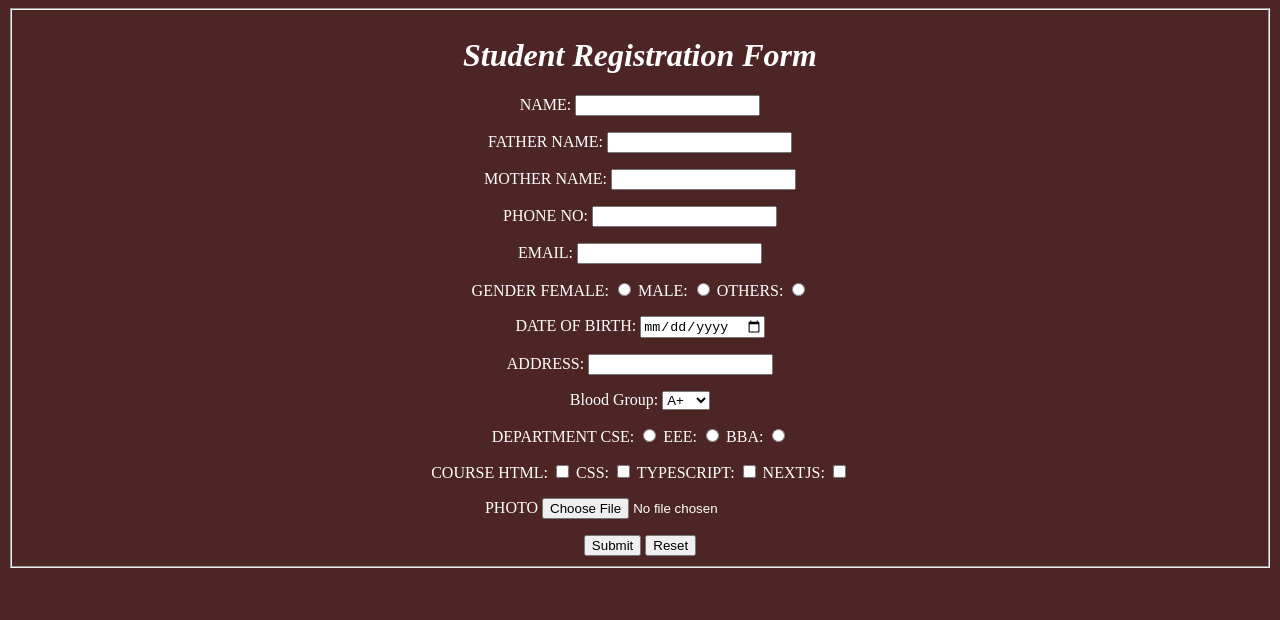
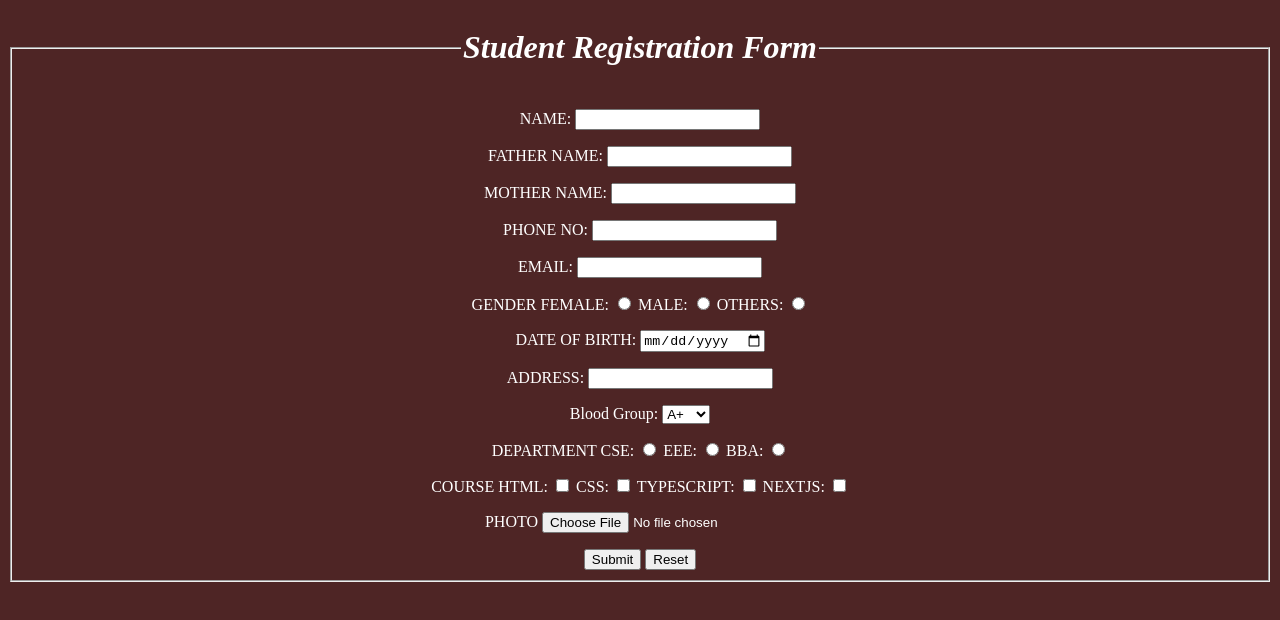
Before and after one commit to aliza-moin18/HTML-PROJECTS, a plain HTML site: page Student Regestration Form/index.html in a window 1280 px wide. Drawn offline with Linux system fonts and the light colour scheme.

Commit message:
Add files via upload

```diff
--- a/Student Regestration Form/index.html
+++ b/Student Regestration Form/index.html
@@ -10,11 +10,14 @@
 
 <body style="background-color: rgb(78, 37, 37); color: rgb(255, 255, 255);">
 
-<center>
-  <form>
+
+  <form align="center">
 
     <fieldset>
+      <legend>
         <h1><i> Student Registration Form </i></h1>
+      </legend>
+
 
         <p><label> NAME: <input type="text" id="name" name="name"/></label> </p>
         <p><label> FATHER NAME: <input type="text" id="F name" name="father name"/></label> </p>
@@ -70,7 +73,7 @@
     </fieldset>
 
   </form>
-</center>
+
 
 </body>
 </html>
```
